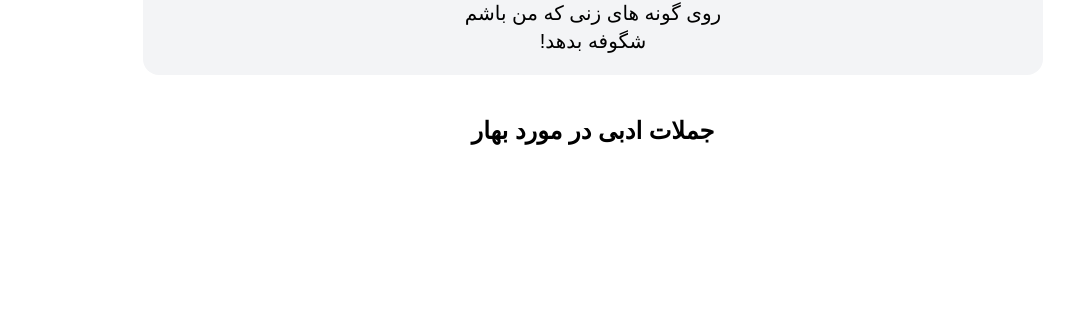
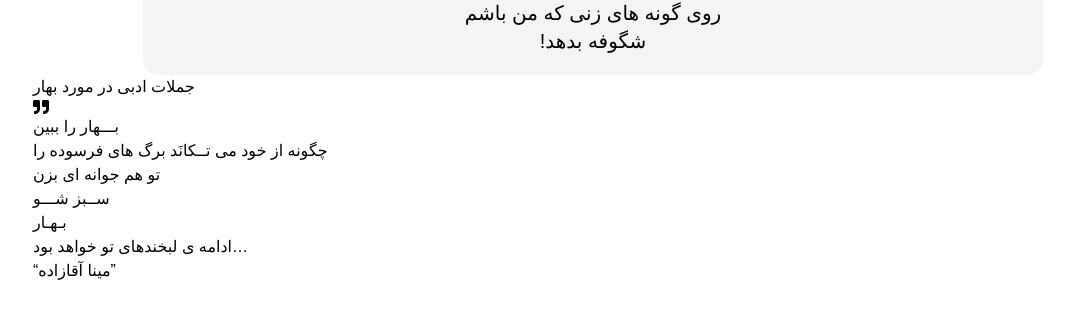
Before and after one commit to NazifaRahimy/spring, a Next.js app: page / in a window 1280 px wide. Shown: the part 4803-5122 px from the top of the page, without its empty margins (47-1121 px from the left). Before the commit the page ends 5006 px from the top, so only its background shows below. Built offline with nearby package versions, Linux system fonts and the light colour scheme.

Commit message:
Create a styled container to display a Persian spring-themed poem

```diff
--- a/src/app/page.tsx
+++ b/src/app/page.tsx
@@ -93,7 +93,18 @@ export default function Home() {
           <p className="text-xl font-normal px-3">روی گونه‌ های زنی که من باشم</p>
           <p  className="text-xl font-normal px-3">!شگوفه بدهد</p>
       </div>
-      <h1 className="text-2xl mt-10 mb-4 font-semibold  text-center">جملات ادبی در مورد بهار</h1>
+        <h1 >جملات ادبی در مورد بهار</h1>
+        <div  >
+          <div ><FaQuoteRight /></div>
+          <p >بـــهار را ببین</p>
+          <p >چگونه از خود می تــکانَد برگ های فرسوده را</p>
+          <p >تو هم جوانه ای بزن</p>
+          <p >ســبز شـــو</p>
+          <p >بـهـار</p>
+          <p >ادامه ی لبخندهای تو خواهد بود…</p>
+          <p >“مینا آقازاده”</p>
+      </div>
     </div>
+
   );
 }
```
